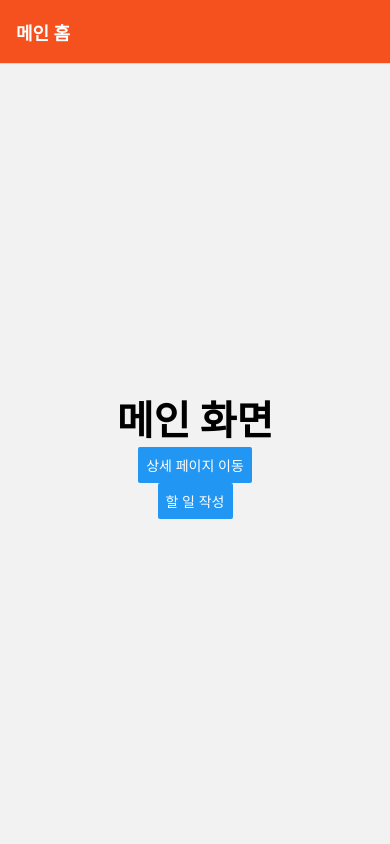
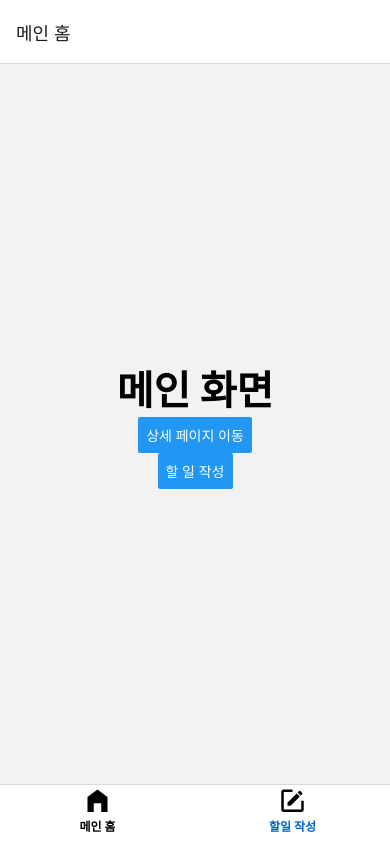
Before and after one commit to ycraah/androidTodo, a React Native app: screen / in a window 390 px wide. Built offline with nearby package versions, Linux system fonts and the light colour scheme.

Commit message:
탭 적용

```diff
--- a/App.js
+++ b/App.js
@@ -9,11 +9,12 @@
 } from 'react-native'
 import { NavigationContainer, useNavigation } from '@react-navigation/native'
 import { createNativeStackNavigator } from '@react-navigation/native-stack'
+import { createBottomTabNavigator } from '@react-navigation/bottom-tabs'
 import React, { useState } from 'react'
+import { MaterialCommunityIcons } from '@expo/vector-icons'
 
 const HomeScreen = () => {
   const navigation = useNavigation()
-  // 복잡한 구조인 경우에만 필요하다.
   return (
     <View style={{ flex: 1, alignItems: 'center', justifyContent: 'center' }}>
       <Text style={{ fontSize: 40, fontWeight: 'bold' }}>메인 화면</Text>
@@ -74,13 +75,13 @@
 }
 
 const DetailScreen = ({ navigation, route }) => {
-  const { todo } = route.params?.todo
+  const todo = route.params?.todo
 
   return (
     <View style={{ flex: 1, alignItems: 'center', justifyContent: 'center' }}>
       <Text style={{ fontSize: 40, fontWeight: 'bold' }}>상세보기 화면</Text>
       <Text style={{ fontSize: 40, fontWeight: 'bold' }}>
-        작성 내용 : {todo ? '없음' : todo}
+        작성 내용 : {todo}
       </Text>
       <Button title="홈으로 이동" onPress={() => navigation.navigate('Home')} />
       <Button
@@ -92,32 +93,86 @@
 }
 
 const Stack = createNativeStackNavigator()
+const Tab = createBottomTabNavigator()
 
 export default function App() {
   return (
     <NavigationContainer>
-      <Stack.Navigator
+      {/* <Stack.Navigator
         initialRouteName="Home"
         screenOptions={{
           headerStyle: {
-            backgroundColor: '#f4511e',
+            backgroundColor: "#f4511e",
           },
-          headerTintColor: '#fff',
+          headerTintColor: "#fff",
           headerTitleStyle: {
-            fontWeight: 'bold',
+            fontWeight: "bold",
           },
+          headerRight: () => (
+            <Pressable onPress={() => alert("클릭됨!!")}>
+              <Text style={{ color: "#fff", fontWeight: "bold" }}>Menu</Text>
+            </Pressable>
+          ),
         }}
       >
         <Stack.Screen
           name="Home"
           component={HomeScreen}
           options={{
-            title: '메인 홈',
+            title: "메인 홈",
           }}
         />
         <Stack.Screen name="TodoWrite" component={TodoWriteScreen} />
         <Stack.Screen name="Details" component={DetailScreen} />
-      </Stack.Navigator>
+      </Stack.Navigator> */}
+      <Tab.Navigator
+        screenOptions={{
+          tabBarLabelStyle: {
+            fontSize: 12,
+            paddingBottom: 10,
+            fontWeight: 'bold',
+          },
+          tabBarStyle: {
+            height: 60,
+          },
+          tabBarInactiveTintColor: '#0163d2',
+          tabBarActiveTintColor: 'black',
+          headerRight: () => (
+            <Pressable onPress={() => alert('클릭됨!!')}>
+              <Text style={{ color: '#fff', fontWeight: 'bold' }}>Menu</Text>
+            </Pressable>
+          ),
+        }}
+      >
+        <Tab.Screen
+          name="Home"
+          component={HomeScreen}
+          options={{
+            title: '메인 홈',
+            tabBarIcon: ({ focused }) => (
+              <MaterialCommunityIcons
+                name="home-variant"
+                size={30}
+                color="black"
+              />
+            ),
+          }}
+        />
+        <Tab.Screen
+          name="TodoWrite"
+          component={TodoWriteScreen}
+          options={{
+            title: '할일 작성',
+            tabBarIcon: ({ focused }) => (
+              <MaterialCommunityIcons
+                name="square-edit-outline"
+                size={30}
+                color="black"
+              />
+            ),
+          }}
+        />
+      </Tab.Navigator>
     </NavigationContainer>
   )
 }
--- a/package.json
+++ b/package.json
@@ -10,8 +10,10 @@
   },
   "dependencies": {
     "@expo/webpack-config": "~19.0.1",
+    "@react-navigation/bottom-tabs": "^6.6.1",
     "@react-navigation/native": "^6.1.18",
     "@react-navigation/native-stack": "^6.11.0",
+    "crypto-browserify": "^3.12.1",
     "expo": "^50.0.21",
     "expo-status-bar": "~1.12.1",
     "react": "18.2.0",
```
Also changed, not shown: 2 other files (tests, documents, lock files or other folders).
